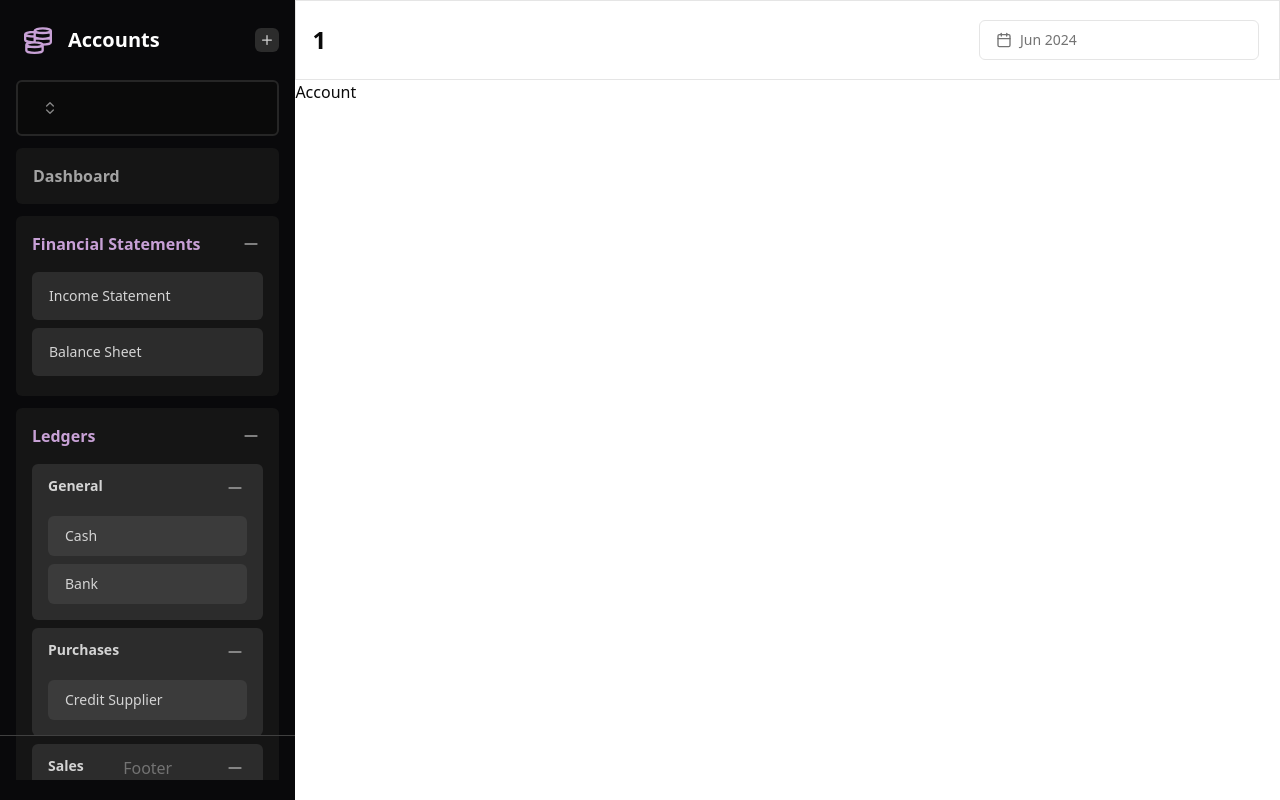
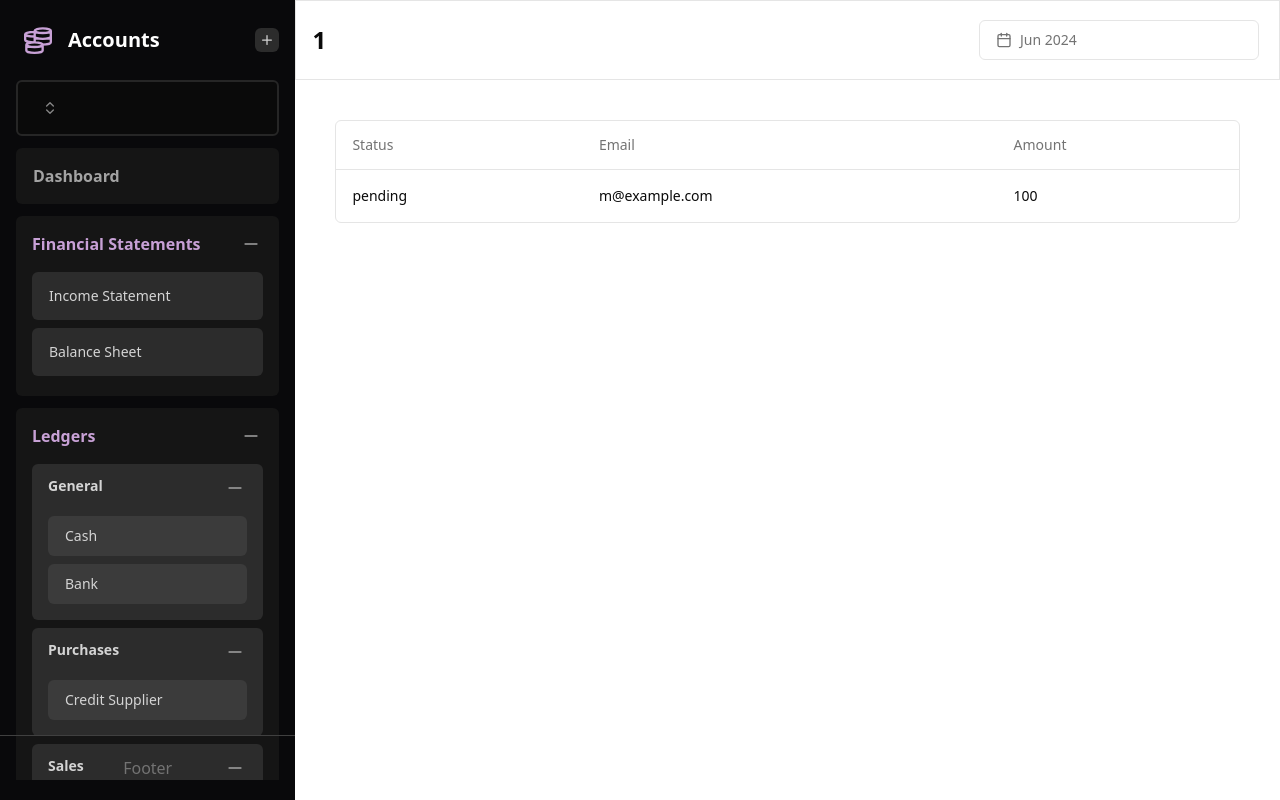
Before and after one commit to rikashi-shifu/accounts, a Next.js app: page /project/1/account/1 in a window 1280 px wide. Built offline with nearby package versions, Linux system fonts and the light colour scheme.

Commit message:
To: Added account's table

```diff
--- a/package.json
+++ b/package.json
@@ -17,6 +17,7 @@
     "@radix-ui/react-slot": "^1.0.2",
     "@supabase/ssr": "^0.3.0",
     "@supabase/supabase-js": "^2.43.4",
+    "@tanstack/react-table": "^8.17.3",
     "class-variance-authority": "^0.7.0",
     "clsx": "^2.1.1",
     "cmdk": "^1.0.0",
--- /dev/null
+++ b/src/app/project/[project]/account/[account]/columns.tsx
@@ -0,0 +1,27 @@
+"use client";
+
+import { ColumnDef } from "@tanstack/react-table";
+
+// This type is used to define the shape of our data.
+// You can use a Zod schema here if you want.
+export type Payment = {
+  id: string;
+  amount: number;
+  status: "pending" | "processing" | "success" | "failed";
+  email: string;
+};
+
+export const columns: ColumnDef<Payment>[] = [
+  {
+    accessorKey: "status",
+    header: "Status",
+  },
+  {
+    accessorKey: "email",
+    header: "Email",
+  },
+  {
+    accessorKey: "amount",
+    header: "Amount",
+  },
+];
--- /dev/null
+++ b/src/app/project/[project]/account/[account]/data.tsx
@@ -0,0 +1,80 @@
+"use client";
+
+import {
+  ColumnDef,
+  flexRender,
+  getCoreRowModel,
+  useReactTable,
+} from "@tanstack/react-table";
+
+import {
+  Table,
+  TableBody,
+  TableCell,
+  TableHead,
+  TableHeader,
+  TableRow,
+} from "@/components/ui/table";
+
+interface DataTableProps<TData, TValue> {
+  columns: ColumnDef<TData, TValue>[];
+  data: TData[];
+}
+
+export function DataTable<TData, TValue>({
+  columns,
+  data,
+}: DataTableProps<TData, TValue>) {
+  const table = useReactTable({
+    data,
+    columns,
+    getCoreRowModel: getCoreRowModel(),
+  });
+
+  return (
+    <div className="rounded-md border">
+      <Table>
+        <TableHeader>
+          {table.getHeaderGroups().map((headerGroup) => (
+            <TableRow key={headerGroup.id}>
+              {headerGroup.headers.map((header) => {
+                return (
+                  <TableHead key={header.id}>
+                    {header.isPlaceholder
+                      ? null
+                      : flexRender(
+                          header.column.columnDef.header,
+                          header.getContext()
+                        )}
+                  </TableHead>
+                );
+              })}
+            </TableRow>
+          ))}
+        </TableHeader>
+        <TableBody>
+          {table.getRowModel().rows?.length ? (
+            table.getRowModel().rows.map((row) => (
+              <TableRow
+                key={row.id}
+                data-state={row.getIsSelected() && "selected"}
+              >
+                {row.getVisibleCells().map((cell) => (
+                  <TableCell key={cell.id}>
+                    {flexRender(cell.column.columnDef.cell, cell.getContext())}
+                  </TableCell>
+                ))}
+              </TableRow>
+            ))
+          ) : (
+            <TableRow>
+              <TableCell colSpan={columns.length} className="h-24 text-center">
+                No results.
+              </TableCell>
+            </TableRow>
+          )}
+        </TableBody>
+      </Table>
+    </div>
+  );
+}
--- a/src/app/project/[project]/account/[account]/page.tsx
+++ b/src/app/project/[project]/account/[account]/page.tsx
@@ -1,7 +1,28 @@
 import React from "react";
+import { DataTable } from "./data";
+import { Payment, columns } from "./columns";
 
-const Account = () => {
-  return <div>Account</div>;
+async function getData(): Promise<Payment[]> {
+  // Fetch data from your API here.
+  return [
+    {
+      id: "728ed52f",
+      amount: 100,
+      status: "pending",
+      email: "m@example.com",
+    },
+    // ...
+  ];
+}
+
+const Account = async () => {
+  const data = await getData();
+
+  return (
+    <div className="p-10">
+      <DataTable columns={columns} data={data} />
+    </div>
+  );
 };
 
 export default Account;
--- /dev/null
+++ b/src/components/ui/table.tsx
@@ -0,0 +1,117 @@
+import * as React from "react"
+
+import { cn } from "@/lib/utils"
+
+const Table = React.forwardRef<
+  HTMLTableElement,
+  React.HTMLAttributes<HTMLTableElement>
+>(({ className, ...props }, ref) => (
+  <div className="relative w-full overflow-auto">
+    <table
+      ref={ref}
+      className={cn("w-full caption-bottom text-sm", className)}
+      {...props}
+    />
+  </div>
+))
+Table.displayName = "Table"
+
+const TableHeader = React.forwardRef<
+  HTMLTableSectionElement,
+  React.HTMLAttributes<HTMLTableSectionElement>
+>(({ className, ...props }, ref) => (
+  <thead ref={ref} className={cn("[&_tr]:border-b", className)} {...props} />
+))
+TableHeader.displayName = "TableHeader"
+
+const TableBody = React.forwardRef<
+  HTMLTableSectionElement,
+  React.HTMLAttributes<HTMLTableSectionElement>
+>(({ className, ...props }, ref) => (
+  <tbody
+    ref={ref}
+    className={cn("[&_tr:last-child]:border-0", className)}
+    {...props}
+  />
+))
+TableBody.displayName = "TableBody"
+
+const TableFooter = React.forwardRef<
+  HTMLTableSectionElement,
+  React.HTMLAttributes<HTMLTableSectionElement>
+>(({ className, ...props }, ref) => (
+  <tfoot
+    ref={ref}
+    className={cn(
+      "border-t bg-muted/50 font-medium [&>tr]:last:border-b-0",
+      className
+    )}
+    {...props}
+  />
+))
+TableFooter.displayName = "TableFooter"
+
+const TableRow = React.forwardRef<
+  HTMLTableRowElement,
+  React.HTMLAttributes<HTMLTableRowElement>
+>(({ className, ...props }, ref) => (
+  <tr
+    ref={ref}
+    className={cn(
+      "border-b transition-colors hover:bg-muted/50 data-[state=selected]:bg-muted",
+      className
+    )}
+    {...props}
+  />
+))
+TableRow.displayName = "TableRow"
+
+const TableHead = React.forwardRef<
+  HTMLTableCellElement,
+  React.ThHTMLAttributes<HTMLTableCellElement>
+>(({ className, ...props }, ref) => (
+  <th
+    ref={ref}
+    className={cn(
+      "h-12 px-4 text-left align-middle font-medium text-muted-foreground [&:has([role=checkbox])]:pr-0",
+      className
+    )}
+    {...props}
+  />
+))
+TableHead.displayName = "TableHead"
+
+const TableCell = React.forwardRef<
+  HTMLTableCellElement,
+  React.TdHTMLAttributes<HTMLTableCellElement>
+>(({ className, ...props }, ref) => (
+  <td
+    ref={ref}
+    className={cn("p-4 align-middle [&:has([role=checkbox])]:pr-0", className)}
+    {...props}
+  />
+))
+TableCell.displayName = "TableCell"
+
+const TableCaption = React.forwardRef<
+  HTMLTableCaptionElement,
+  React.HTMLAttributes<HTMLTableCaptionElement>
+>(({ className, ...props }, ref) => (
+  <caption
+    ref={ref}
+    className={cn("mt-4 text-sm text-muted-foreground", className)}
+    {...props}
+  />
+))
+TableCaption.displayName = "TableCaption"
+
+export {
+  Table,
+  TableHeader,
+  TableBody,
+  TableFooter,
+  TableHead,
+  TableRow,
+  TableCell,
+  TableCaption,
+}
```
Also changed, not shown: 1 other file (tests, documents, lock files or other folders).
